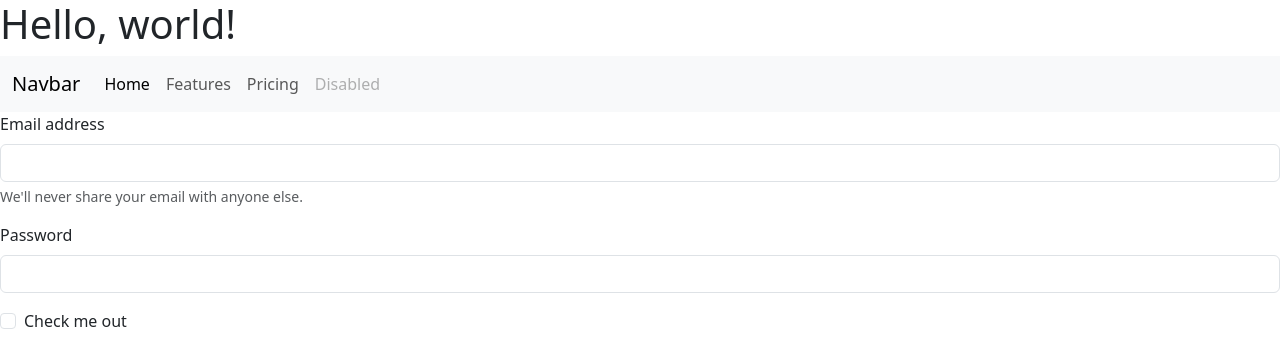
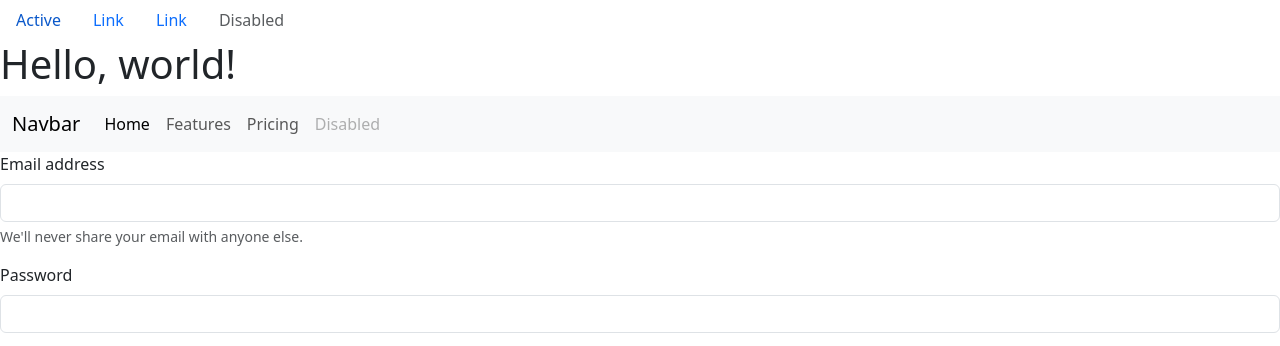
Before and after one commit to Sailabala-cell/git_test1, a plain HTML site: page index.html in a window 1280 px wide. Shown: the top 346 px of the page. Drawn offline with nearby package versions, Linux system fonts and the light colour scheme.

Commit message:
Update index.html

```diff
--- a/index.html
+++ b/index.html
@@ -7,6 +7,20 @@
     <link href="https://cdn.jsdelivr.net/npm/bootstrap@5.3.0-alpha3/dist/css/bootstrap.min.css" rel="stylesheet" integrity="sha384-KK94CHFLLe+nY2dmCWGMq91rCGa5gtU4mk92HdvYe+M/SXH301p5ILy+dN9+nJOZ" crossorigin="anonymous">
   </head>
   <body>
+<ul class="nav">
+  <li class="nav-item">
+    <a class="nav-link active" aria-current="page" href="#">Active</a>
+  </li>
+  <li class="nav-item">
+    <a class="nav-link" href="#">Link</a>
+  </li>
+  <li class="nav-item">
+    <a class="nav-link" href="#">Link</a>
+  </li>
+  <li class="nav-item">
+    <a class="nav-link disabled">Disabled</a>
+  </li>
+</ul>
     <h1>Hello, world!</h1>
 <div class="modal" tabindex="-1">
   <div class="modal-dialog">
```
